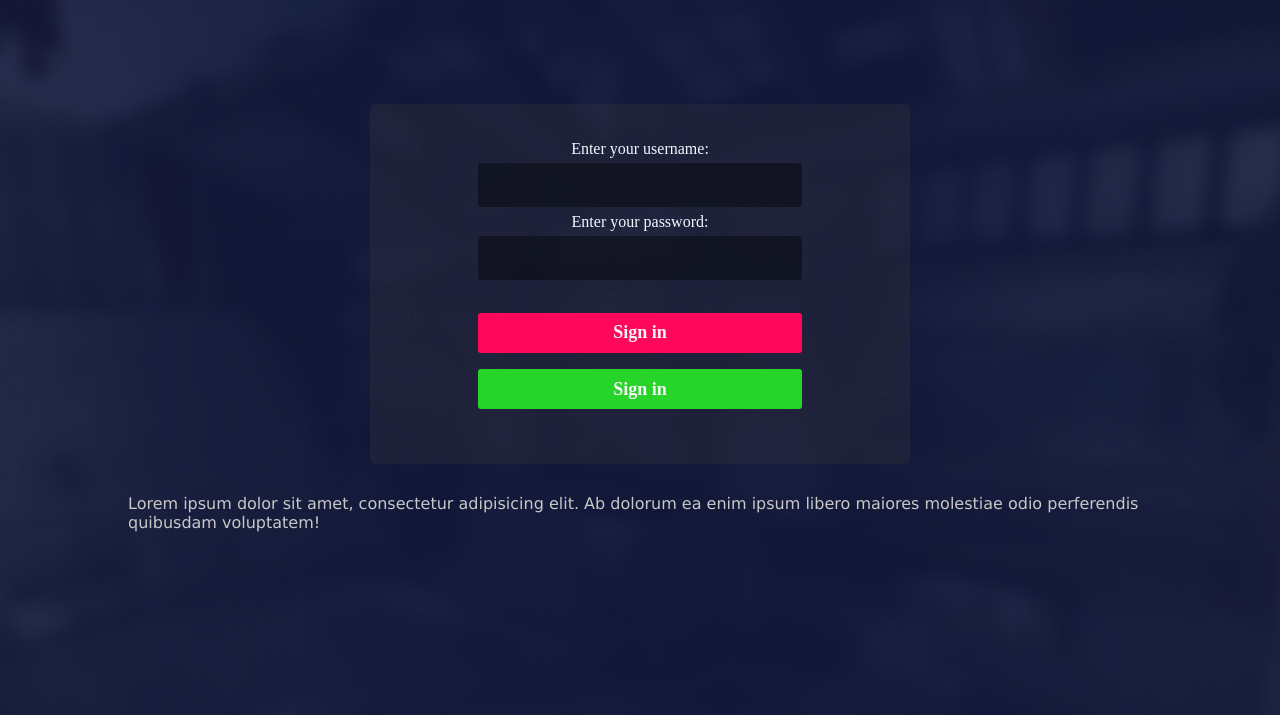
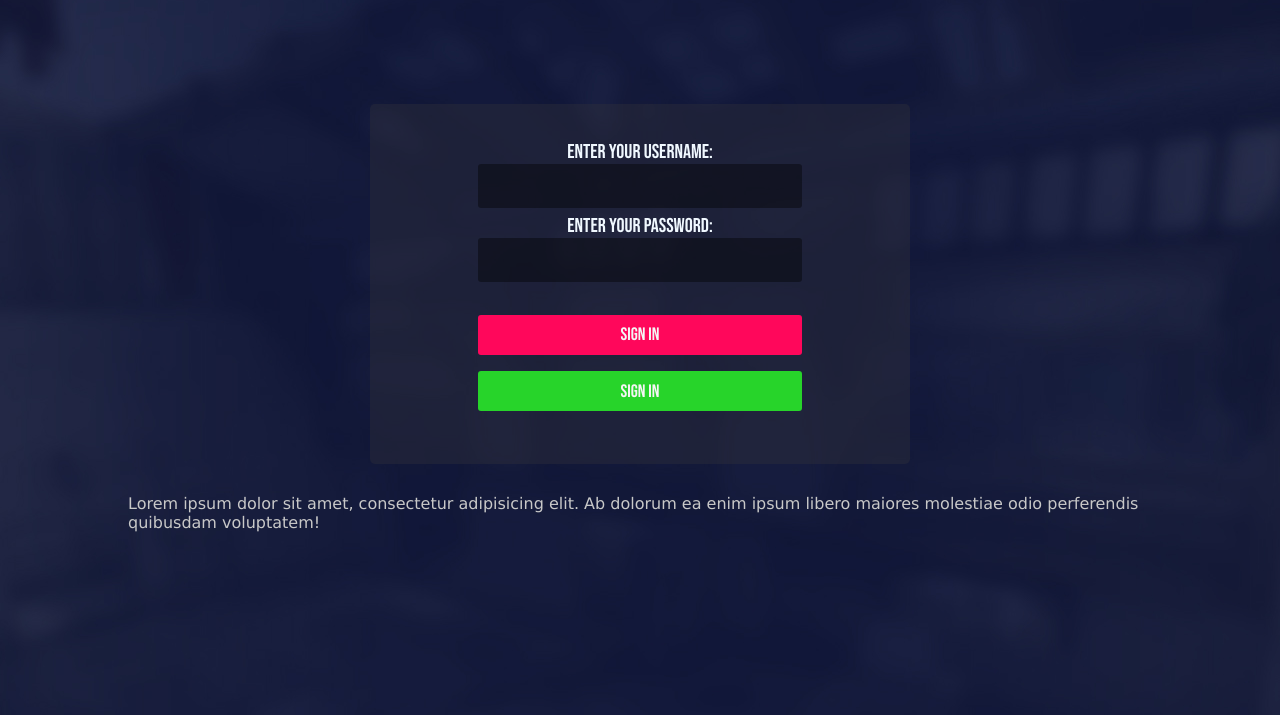
Before and after one commit to koalaa13/koalaa13.github.io, a plain HTML site: page index.html in a window 1280 px wide. Shown: the part 85-800 px from the top of the page. Drawn offline with Linux system fonts and the light colour scheme.

Commit message:
Added font family Bebas Neue

```diff
--- a/css/MiddleStyle.css
+++ b/css/MiddleStyle.css
@@ -1,3 +1,5 @@
+@import url('https://fonts.googleapis.com/css2?family=Bebas+Neue&display=swap');
+
 .middle-part1 {
     color: var(--white-color);
     overflow: auto;
@@ -35,7 +37,7 @@
 }
 
 .text-field {
-    margin-top: 5px;
+    margin-top: 0;
 }
 
 .text-box {
@@ -43,7 +45,7 @@
     position: relative;
     text-align: center;
     color: aliceblue;
-    font: 400 16px Bebas;
+    font: 400 20px "Bebas Neue", Verdana;
 }
 
 .button-sign-in {
@@ -53,7 +55,7 @@
     border-width: 0;
     border-radius: 3px;
     position: relative;
-    font: 700 18px Bebas;
+    font: 400 18px "Bebas Neue", Verdana;
     background-color: #ff075b;
     height: 40px;
     width: 100%;
```
